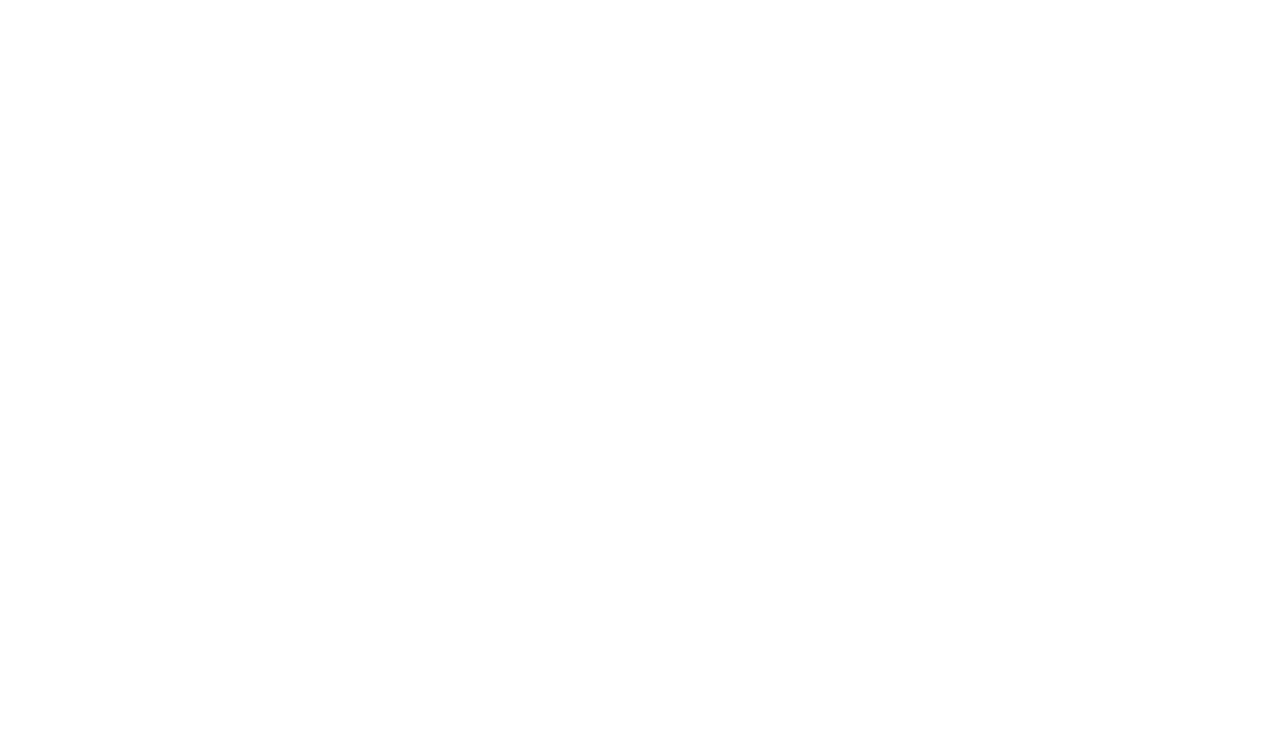
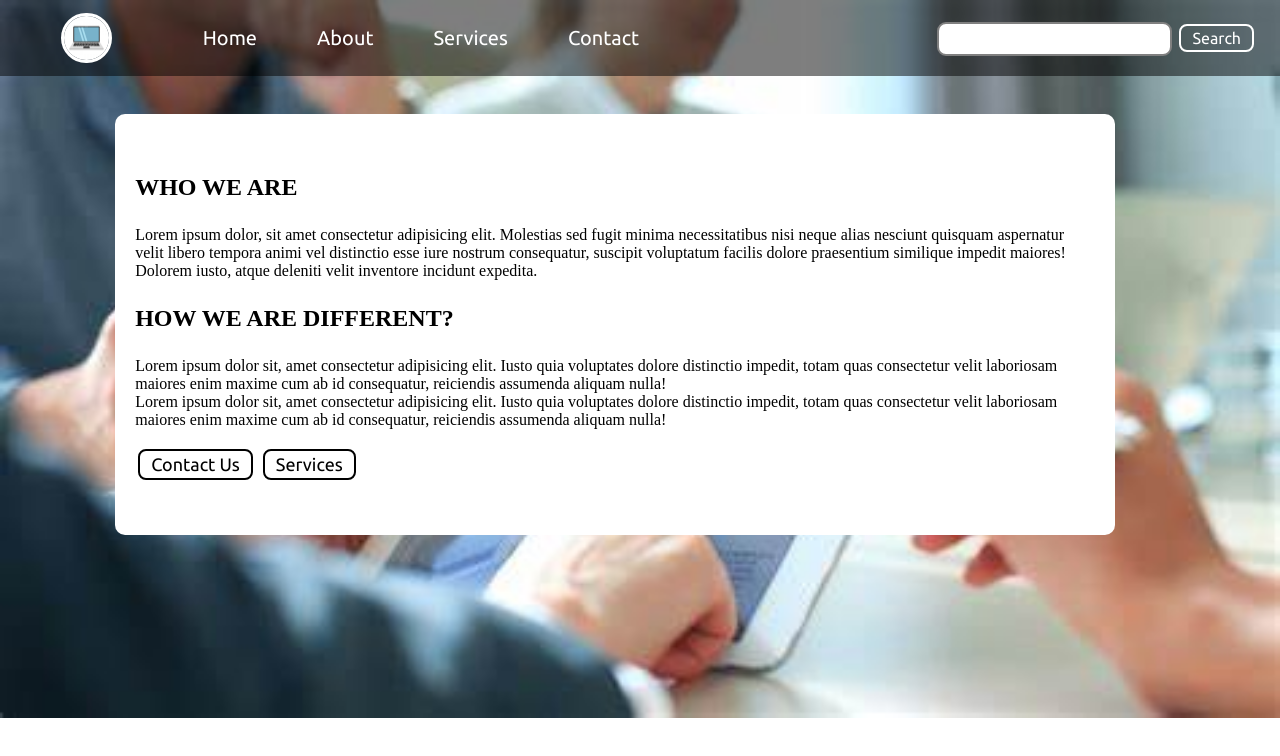
Before and after one commit to Ayush-dixit-15/Responsive-webpage, a plain HTML site: page about.html in a window 1280 px wide. Drawn offline with Linux system fonts and the light colour scheme.

Commit message:
About Us Page Added

```diff
--- /dev/null
+++ b/about.css
@@ -0,0 +1,166 @@
+@import url('https://fonts.googleapis.com/css2?family=Ubuntu&display=swap');
+*{
+    margin: 0px;
+    padding: 0px;
+}
+html{
+    scroll-behavior: smooth;
+}
+.logo{
+    width: 20%;
+    display: flex;
+    justify-content: center;
+    align-items: center;
+}
+.logo img{
+    width: 26%;
+    border: 3px solid white;
+    border-radius: 50px;
+    margin: 5px;
+}
+.navbar{
+   display: flex;
+   align-items:center ;
+   justify-content: center;
+   cursor: pointer;
+   position: sticky;
+   top:0;
+
+}
+.nav-list{
+    display: flex;
+    width: 70%;
+
+   /* justify-content: center; */
+   align-items: center;
+}
+.nav-list li{
+    list-style: none;
+    padding: 26px 30px;
+}
+.nav-list li:hover{
+    color: gray;
+    list-style: none;
+    padding: 26px 30px;
+}
+.nav-list li a{
+    text-decoration: none;
+    color: white;
+    font-size: 20px;
+   font-family: 'Ubuntu', sans-serif;
+}
+.rightnav{
+    padding: 0px 23px;
+    width: 30%;
+    text-align: right;
+}
+#search{
+    padding:5px;
+    font-size: 17px; ;
+    border: 2px solid gray;
+    border-radius: 9px;
+
+}
+.background{
+    background: rgba(0, 0, 0,0.5 ) ;
+    background-size: cover;
+    background-blend-mode: darken;
+
+
+}
+.burger{
+    display: none;
+  position: fixed;
+  cursor: pointer;
+  right:5%;
+  top:15px;
+
+}
+.line{
+    width: 33px;
+    background-color: white;
+    box-shadow: rgba(0, 0, 0, 0.56) 0px 22px 70px 4px;
+        height: 4px;
+    margin: 5px 3px;
+}
+.search{
+    padding: 3px 11px;
+    margin:7px 3px;
+    border:2px solid white;
+    border-radius:8px;
+    background: none;
+    color:white;
+    cursor: pointer;
+    font-family: 'Ubuntu', sans-serif;
+    font-size:16px;
+
+}
+
+.search:hover{
+    transform: scale(1.1);
+    background-color: white;
+color: black;
+
+}
+.bimg{
+    position: absolute;
+    width: 100%;
+    z-index: -1;
+}
+.bimg img{
+    width: 100%;
+}
+.content{
+    background-color: white;
+    border-radius: 10px;
+width: 75vw;
+padding: 35px 20px;
+/* align-items: center; */
+/* text-align: center; */
+margin: 3vw 9vw ;
+
+}
+
+.contact{
+    padding: 3px 11px;
+    margin:20px 3px;
+    border:2px solid black;
+    border-radius:8px;
+    background: none;
+    color:black;
+    cursor: pointer;
+    font-family: 'Ubuntu', sans-serif;
+    font-size:18px;
+
+}
+
+.contact:hover{
+    transform: scale(1.1);
+    background-color: black;
+color: white;
+
+}
+
+.services{
+    padding: 3px 11px;
+    margin:20px 3px;
+    border:2px solid black;
+    border-radius:8px;
+    background: none;
+    color:black;
+    cursor: pointer;
+    font-family: 'Ubuntu', sans-serif;
+    font-size:18px;
+
+}
+
+.services:hover{
+    transform: scale(1.1);
+    background-color: black;
+color: white;
+
+}
+
+.content h1{
+    padding: 25px 0px;
+}
--- a/about.html
+++ b/about.html
@@ -5,8 +5,45 @@
     <meta http-equiv="X-UA-Compatible" content="IE=edge">
     <meta name="viewport" content="width=device-width, initial-scale=1.0">
     <title>About Us </title>
+    <link rel="stylesheet" href="about.css">
 </head>
 <body>
+    <div class="bimg"><img src="./th.jfif" alt="" >
+    </div>    <nav class="navbar background h-nav">
+        <ul class="nav-list another v-class">
+            <div class="logo"><img src="./1.jpg" alt="image"></div>
+            <li><a href="./index.html">Home</a></li>
+            <li><a href="./about.html">About</a></li>
+            <li><a href="#services">Services</a></li>
+            <li><a href="#contact">Contact</a></li>
+        </ul>
+        <div class="rightnav v-class">
+            <input type="text" name="search" id="search">
+            <button class="search" aria-placeholder="Enter Text to Search">Search</button>
+        </div>
+        <div class="burger">
+            <div class="line"></div>
+            <div class="line"></div>
+            <div class="line"></div>
+        </div>
+    </nav>
 
+    <section class="content">
+        <h1>WHO WE ARE</h1>
+
+    <p>Lorem ipsum dolor, sit amet consectetur adipisicing elit. Molestias sed fugit minima necessitatibus nisi neque alias nesciunt quisquam aspernatur velit libero tempora animi vel distinctio esse iure nostrum consequatur, suscipit voluptatum facilis dolore praesentium similique impedit maiores! Dolorem iusto, atque deleniti velit inventore incidunt expedita.</p>
+
+    <h1>HOW WE ARE DIFFERENT?</h1>
+
+<p>Lorem ipsum dolor sit, amet consectetur adipisicing elit. Iusto quia voluptates dolore distinctio impedit, totam quas consectetur velit laboriosam maiores enim maxime cum ab id consequatur, reiciendis assumenda aliquam nulla!</p>
+
+<p>Lorem ipsum dolor sit, amet consectetur adipisicing elit. Iusto quia voluptates dolore distinctio impedit, totam quas consectetur velit laboriosam maiores enim maxime cum ab id consequatur, reiciendis assumenda aliquam nulla!</p>
+<button class="contact">
+    Contact Us
+</button>
+<button class="services">
+    Services
+</button>
+</section>
 </body>
 </html>
```
Also changed, not shown: index.html (+2 -2 lines), th.jfif (added).
